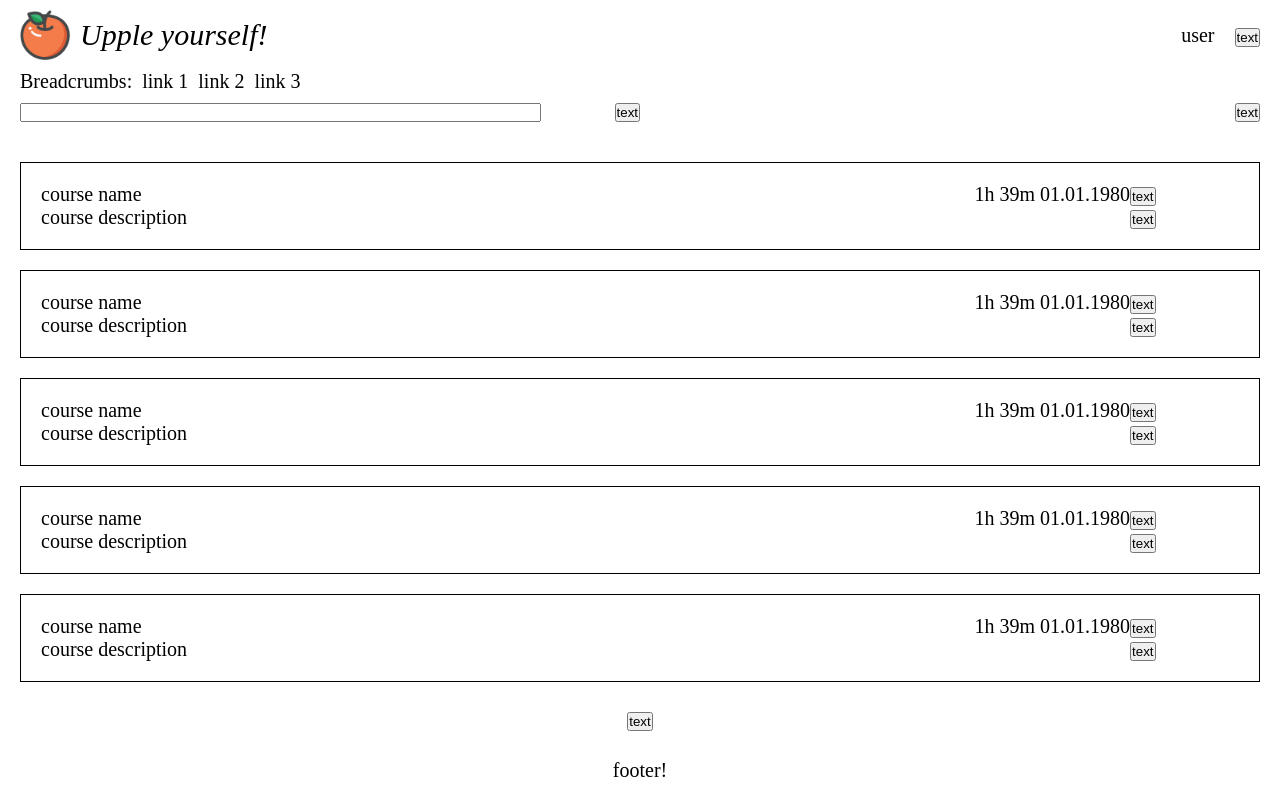
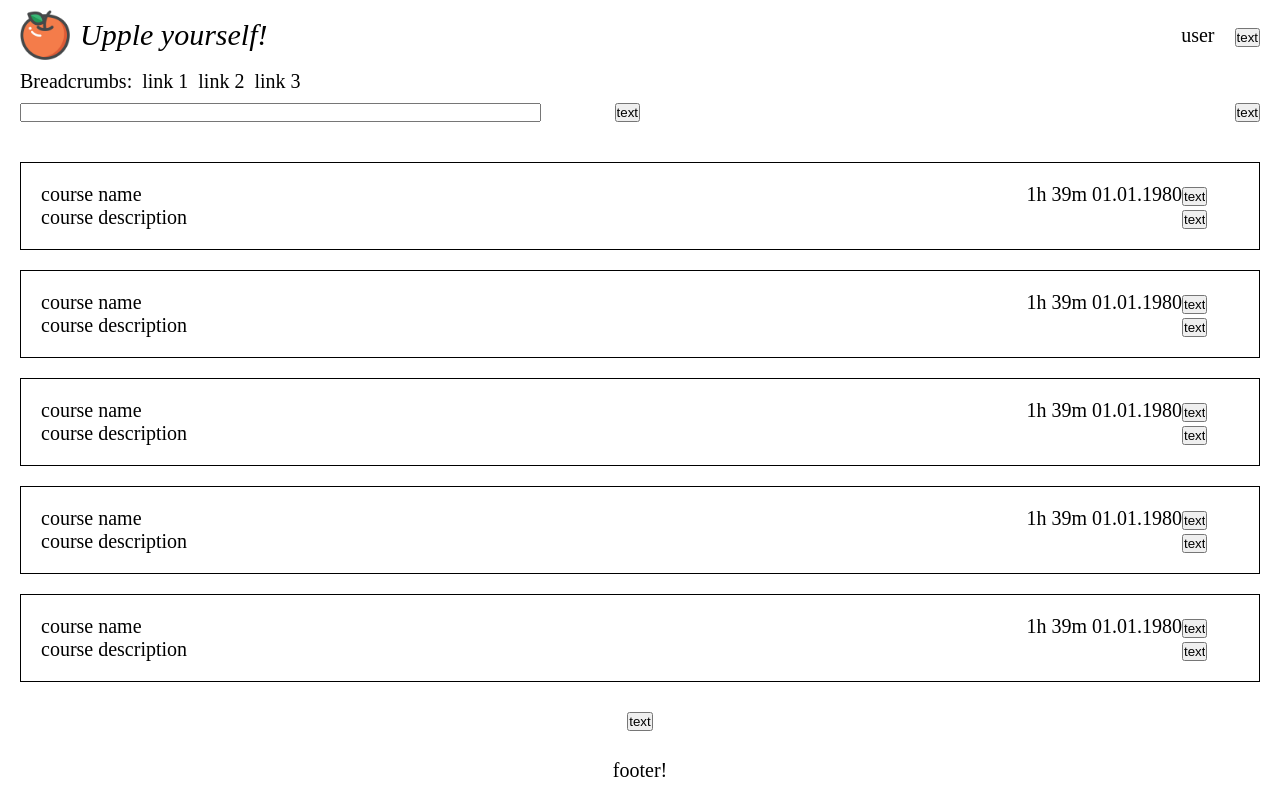
Before and after one commit to mikalai-sokarau/Angular, an Angular app: page / in a window 1280 px wide. Built offline with nearby package versions, Linux system fonts and the light colour scheme.

Commit message:
changed the size of the container

```diff
--- a/src/app/components/course/course.component.scss
+++ b/src/app/components/course/course.component.scss
@@ -5,10 +5,11 @@ section {
   margin: 1em 0;
   padding: 1em;
 
+
   #course-info {
     display: flex;
     flex-direction: column;
-    flex: 10;
+    flex: 20;
 
     #course-header {
       display: flex;
```
